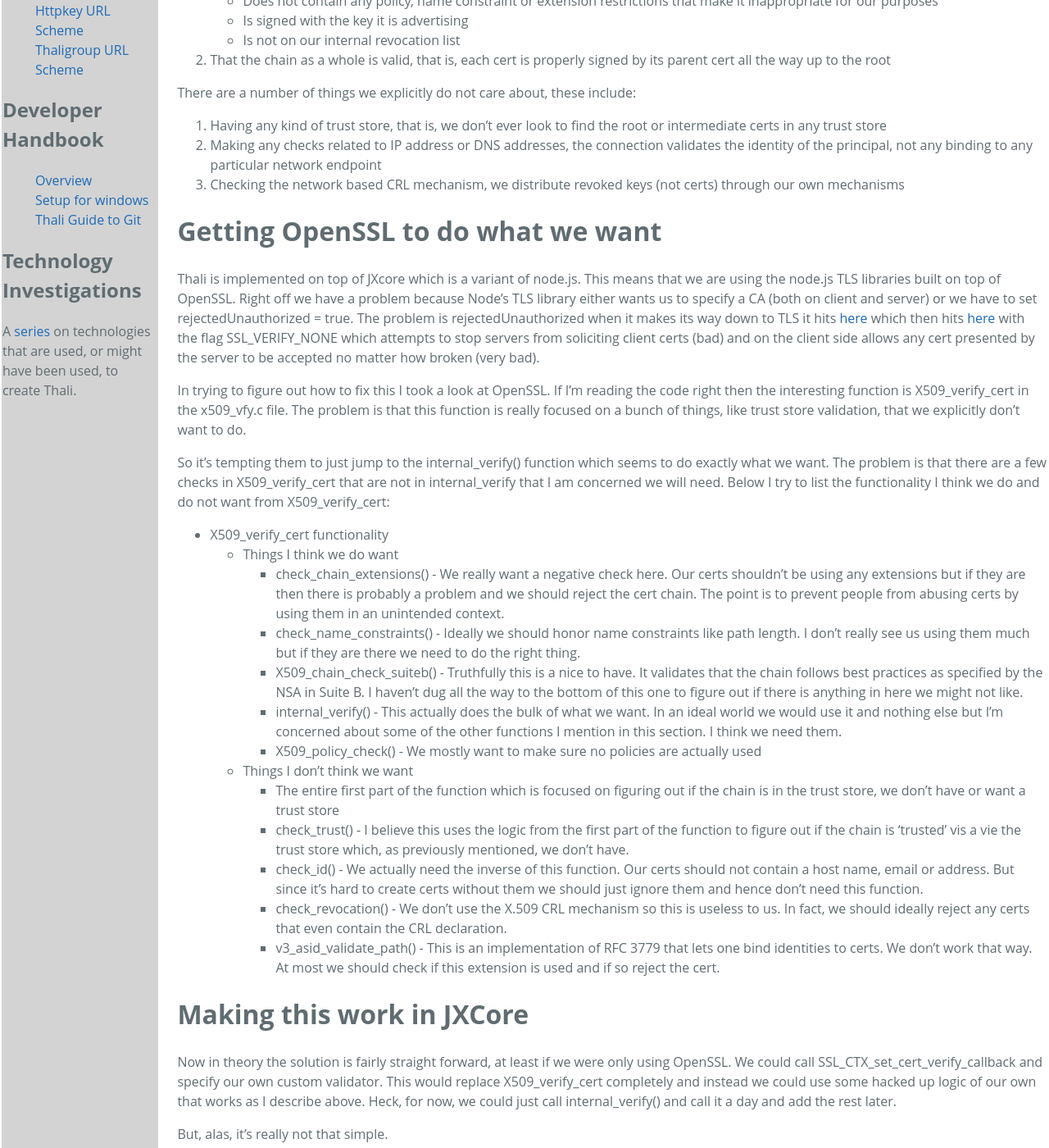
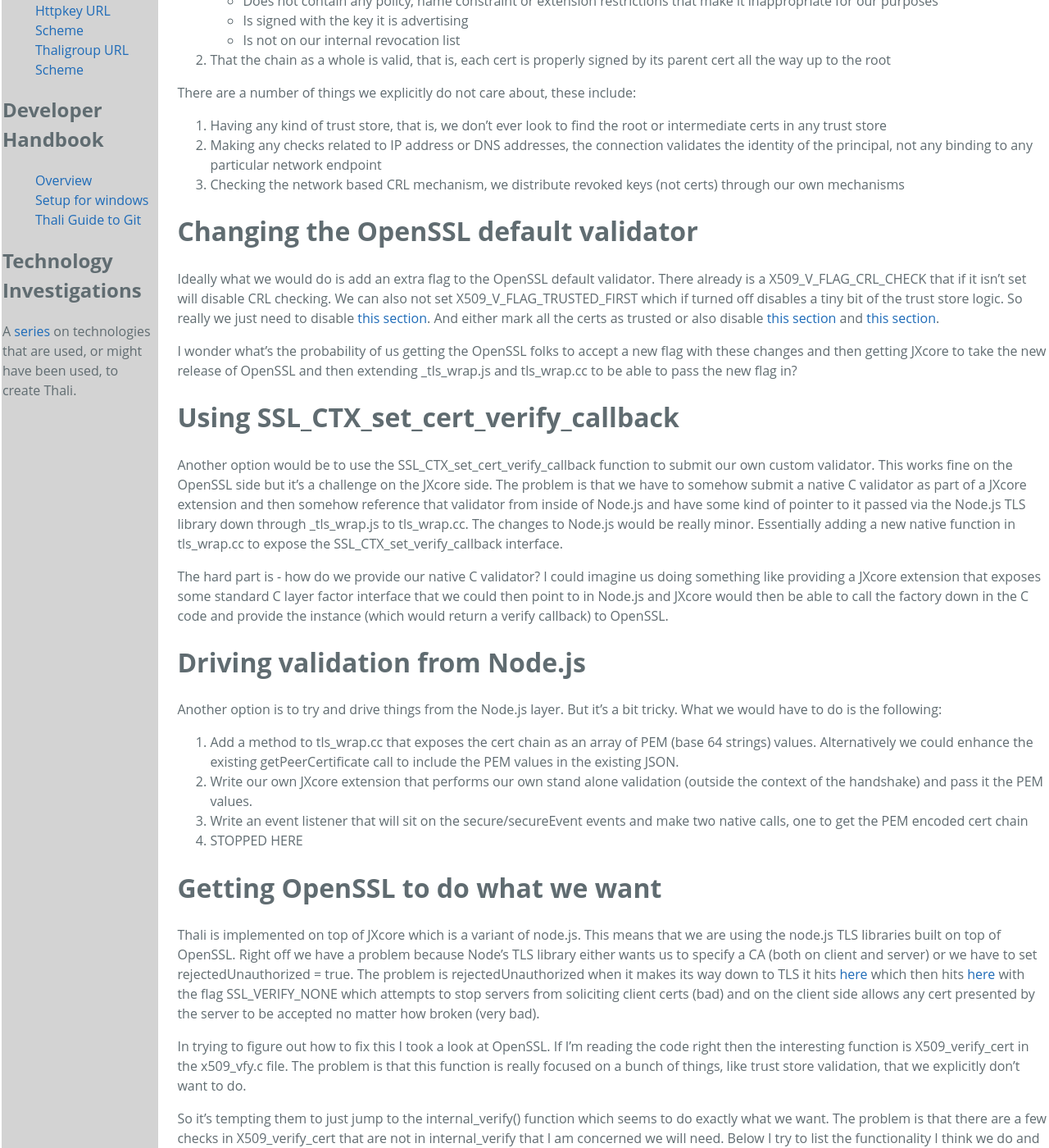
Before and after one commit to thaliproject/thali, a Jekyll site: the page built from opensslandthali.md, in a window 1280 px wide and 1400 px high, scrolled down 500 px. Shown: the whole window at 82% size. Built offline with Jekyll 4.4.1, drawn with Linux system fonts in a browser that asks for light colours; Markdown is read by kramdown in place of the engine named in the settings; some of the changed text lies outside the part shown.

Commit message:
Just backing up

```diff
--- a/opensslandthali.md
+++ b/opensslandthali.md
@@ -24,6 +24,24 @@ There are a number of things we explicitly do not care about, these include:
 1. Having any kind of trust store, that is, we don't ever look to find the root or intermediate certs in any trust store
 2. Making any checks related to IP address or DNS addresses, the connection validates the identity of the principal, not any binding to any particular network endpoint
 3. Checking the network based CRL mechanism, we distribute revoked keys (not certs) through our own mechanisms
+
+# Changing the OpenSSL default validator
+Ideally what we would do is add an extra flag to the OpenSSL default validator. There already is a X509_V_FLAG_CRL_CHECK that if it isn't set will disable CRL checking. We can also not set X509_V_FLAG_TRUSTED_FIRST which if turned off disables a tiny bit of the trust store logic. So really we just need to disable [this section](https://github.com/openssl/openssl/blob/e23a3fc8e38a889035bf0964c70c7699f4a38e5c/crypto/x509/x509_vfy.c#L259). And either mark all the certs as trusted or also disable [this section](https://github.com/openssl/openssl/blob/e23a3fc8e38a889035bf0964c70c7699f4a38e5c/crypto/x509/x509_vfy.c#L288) and [this section](https://github.com/openssl/openssl/blob/e23a3fc8e38a889035bf0964c70c7699f4a38e5c/crypto/x509/x509_vfy.c#L415).
+
+I wonder what's the probability of us getting the OpenSSL folks to accept a new flag with these changes and then getting JXcore to take the new release of OpenSSL and then extending _tls_wrap.js and tls_wrap.cc to be able to pass the new flag in?
+
+# Using SSL_CTX_set_cert_verify_callback
+Another option would be to use the SSL_CTX_set_cert_verify_callback function to submit our own custom validator. This works fine on the OpenSSL side but it's a challenge on the JXcore side. The problem is that we have to somehow submit a native C validator as part of a JXcore extension and then somehow reference that validator from inside of Node.js and have some kind of pointer to it passed via the Node.js TLS library down through _tls_wrap.js to tls_wrap.cc. The changes to Node.js would be really minor. Essentially adding a new native function in tls_wrap.cc to expose the SSL_CTX_set_verify_callback interface.
+
+The hard part is - how do we provide our native C validator? I could imagine us doing something like providing a JXcore extension that exposes some standard C layer factor interface that we could then point to in Node.js and JXcore would then be able to call the factory down in the C code and provide the instance (which would return a verify callback) to OpenSSL.
+
+# Driving validation from Node.js
+Another option is to try and drive things from the Node.js layer. But it's a bit tricky. What we would have to do is the following:
+1. Add a method to tls_wrap.cc that exposes the cert chain as an array of PEM (base 64 strings) values. Alternatively we could enhance the existing getPeerCertificate call to include the PEM values in the existing JSON.
+2. Write our own JXcore extension that performs our own stand alone validation (outside the context of the handshake) and pass it the PEM values.
+3. Write an event listener that will sit on the secure/secureEvent events and make two native calls, one to get the PEM encoded cert chain
+4.
+STOPPED HERE
 
 # Getting OpenSSL to do what we want
 Thali is implemented on top of JXcore which is a variant of node.js. This means that we are using the node.js TLS libraries built on top of OpenSSL. Right off we have a problem because Node's TLS library either wants us to specify a CA (both on client and server) or we have to set rejectedUnauthorized = true. The problem is rejectedUnauthorized when it makes its way down to TLS it hits [here](https://github.com/joyent/node/blob/8e539dc26dd811c960a8943b28c4a351aa5d89ad/src/tls_wrap.cc#L700) which then hits [here](https://www.openssl.org/docs/ssl/SSL_CTX_set_verify.html) with the flag SSL_VERIFY_NONE which attempts to stop servers from soliciting client certs (bad) and on the client side allows any cert presented by the server to be accepted no matter how broken (very bad).
```
Also changed, not shown: other parts of opensslandthali.md (+1 -1 lines).
